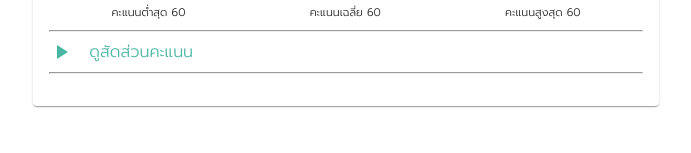
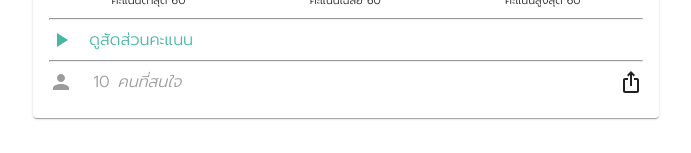
Before and after one commit to surachokh/skooldio-assignment, a React (Create React App) app: page / in a window 1280 px wide. Shown: the part 644-797 px from the top of the page, without its empty margins (294-985 px from the left). Built offline with nearby package versions, Linux system fonts and the light colour scheme.

Commit message:
Add: Footer

```diff
--- a/src/App.js
+++ b/src/App.js
@@ -3,6 +3,7 @@ import { Box } from "@mui/system";
 import React from "react";
 import Header from "./components/Header";
 import Content from "./components/Content"
+import Footer from "./components/Footer"
 
 export default function App() {
   const theme = createTheme({
@@ -28,7 +29,7 @@ export default function App() {
               <hr />
               <Content />
               <hr />
-
+              <Footer />
             </CardContent>
           </Card>
         </Box>
--- /dev/null
+++ b/src/components/Footer.js
@@ -0,0 +1,30 @@
+import { Box } from "@mui/system";
+import React, { Component } from "react";
+import PersonIcon from "@mui/icons-material/Person";
+import IosShareIcon from "@mui/icons-material/IosShare";
+import { Typography } from "@mui/material";
+
+export default class Footer extends Component {
+  render() {
+    return (
+      <Box sx={{ display: "flex", flexDirection: "row"}}>
+        <Box sx={{ display: 'flex', justifyContent: 'space-between', flexGrow: 1}}>
+          <Box sx={{ display: "flex", flexDirection: "row" }}>
+            <PersonIcon style={{ color: "#9b9b9b", paddingRight: 20 }} />
+            <Box sx={{ display: "flex", flexDirection: "row" }}>
+              <Typography sx={{ color: "#9b9b9b" }}> 10 </Typography>
+              <Typography
+                sx={{ fontStyle: "italic", paddingLeft: 1, color: "#9b9b9b" }}
+              >
+                คนที่สนใจ
+              </Typography>
+            </Box>
+          </Box>
+          <Box sx={{display: 'flex'}}>
+            <IosShareIcon />
+          </Box>
+        </Box>
+      </Box>
+    );
+  }
+}
```
